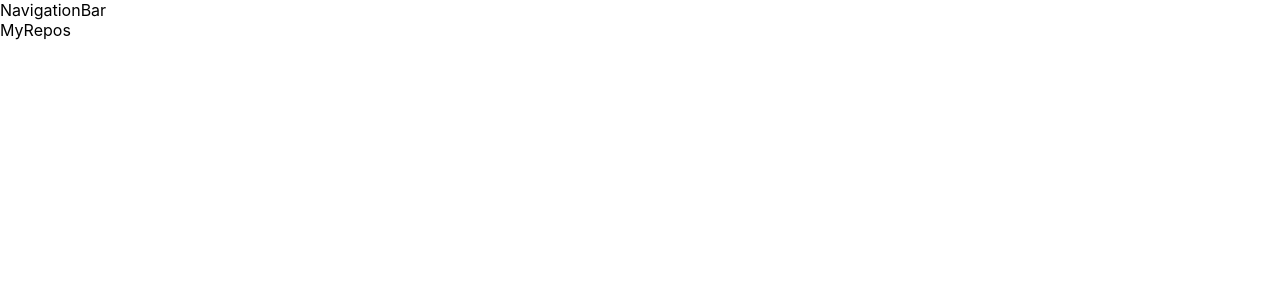
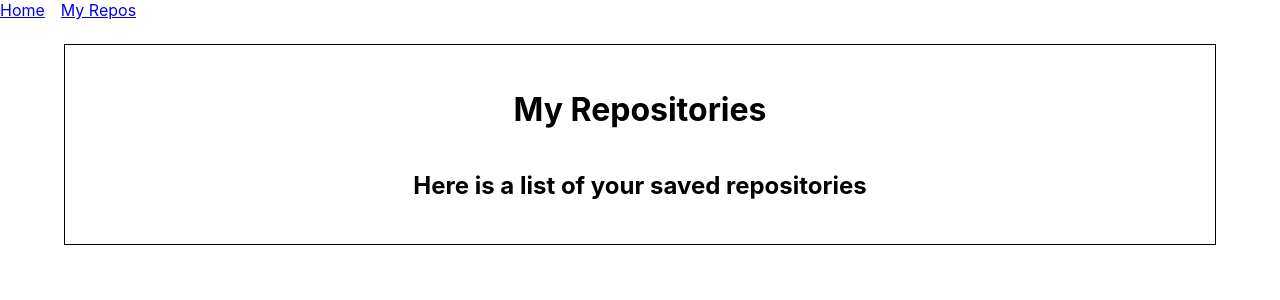
Before and after one commit to Kourtneyq2/diary, a React (Create React App) app: page /my-repos in a window 1280 px wide. Shown: the top 300 px of the page. Built offline with nearby package versions, Linux system fonts and the light colour scheme.

Commit message:
Complete Banner

```diff
--- a/src/App.js
+++ b/src/App.js
@@ -1,4 +1,4 @@
-import { Stack } from "@mui/material";
+import { Container, Stack } from "@mui/material";
 import { BrowserRouter } from "react-router-dom";
 import { NavigationBar } from "./components/NavigationBar";
 import { AppRoutes } from "./AppRoutes";
@@ -6,8 +6,12 @@
 export const App = () => {
   return (
     <BrowserRouter>
-      <NavigationBar />
-      <AppRoutes />
+      <Stack direction="column" gap={3}>
+        <NavigationBar />
+        <Container>
+          <AppRoutes />
+        </Container>
+      </Stack>
     </BrowserRouter>
   );
 };
--- a/src/AppRoutes.js
+++ b/src/AppRoutes.js
@@ -1,5 +1,4 @@
-import { BrowserRouter, Route, Routes } from "react-router-dom";
-import { NavigationBar } from "./components/NavigationBar";
+import { Route, Routes } from "react-router-dom";
 import { Home } from "./pages/Home";
 import { MyRepos } from "./pages/MyRepos";
 import { NotFound } from "./pages/NotFound";
--- a/src/components/Banner.js
+++ b/src/components/Banner.js
@@ -1,5 +1,10 @@
 import { Stack } from "@mui/material";
 
-export const Banner = () => {
-  return <Stack>Banner</Stack>;
+export const Banner = ({ title, subTitle }) => {
+  return (
+    <Stack border={1} padding={3} textAlign="center">
+      <h1>{title}</h1>
+      <h2>{subTitle}</h2>
+    </Stack>
+  );
 };
--- a/src/components/NavigationBar.js
+++ b/src/components/NavigationBar.js
@@ -1,5 +1,11 @@
-import { Stack } from "@mui/material";
+import { Container, Stack } from "@mui/material";
+import { Link } from "react-router-dom";
 
 export const NavigationBar = () => {
-  return <Stack>NavigationBar</Stack>;
+  return (
+    <Stack direction="row" spacing={2}>
+      <Link to={"/"}>Home</Link>
+      <Link to={"/my-repos"}>My Repos</Link>
+    </Stack>
+  );
 };
--- a/src/pages/Home.js
+++ b/src/pages/Home.js
@@ -1,5 +1,10 @@
-import { Stack } from "@mui/material";
+import { Container, Stack } from "@mui/material";
+import { Banner } from "../components/Banner";
 
 export const Home = () => {
-  return <Stack>Home</Stack>;
+  return (
+    <Stack>
+      <Banner title="Github Diary" subTitle="Sub Title" />
+    </Stack>
+  );
 };
--- a/src/pages/MyRepos.js
+++ b/src/pages/MyRepos.js
@@ -1,5 +1,13 @@
-import { Stack } from "@mui/material";
+import { Container, Stack } from "@mui/material";
+import { Banner } from "../components/Banner";
 
 export const MyRepos = () => {
-  return <Stack>MyRepos</Stack>;
+  return (
+    <Stack>
+      <Banner
+        title="My Repositories"
+        subTitle="Here is a list of your saved repositories"
+      />
+    </Stack>
+  );
 };
```
Also changed, not shown: src/components/Repos.js (+6 -2 lines).
